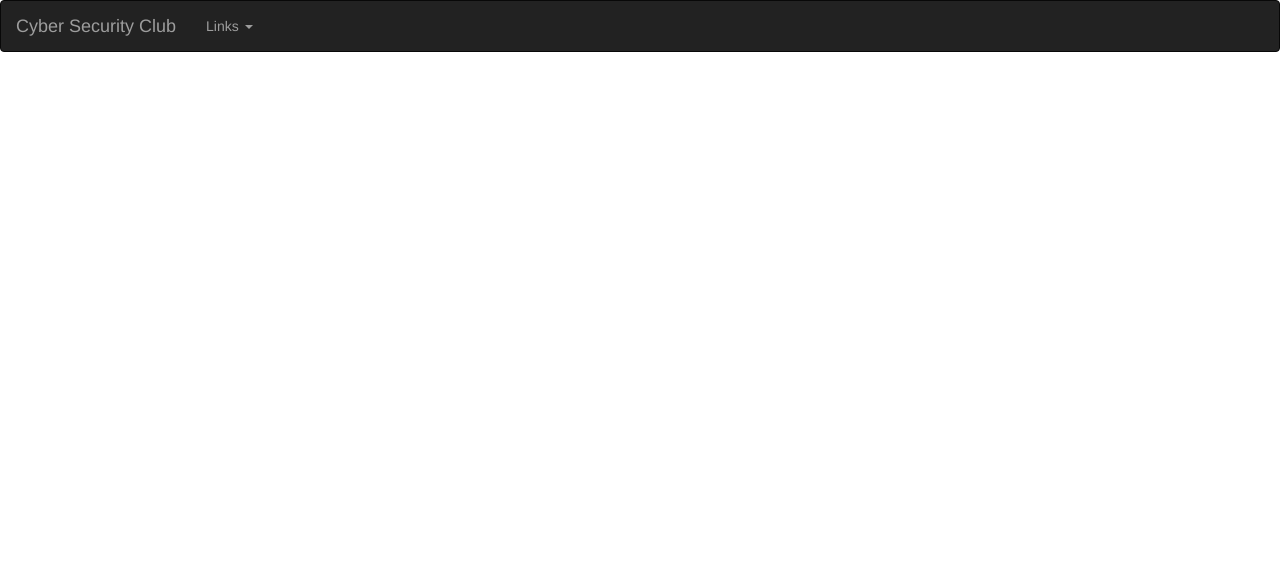
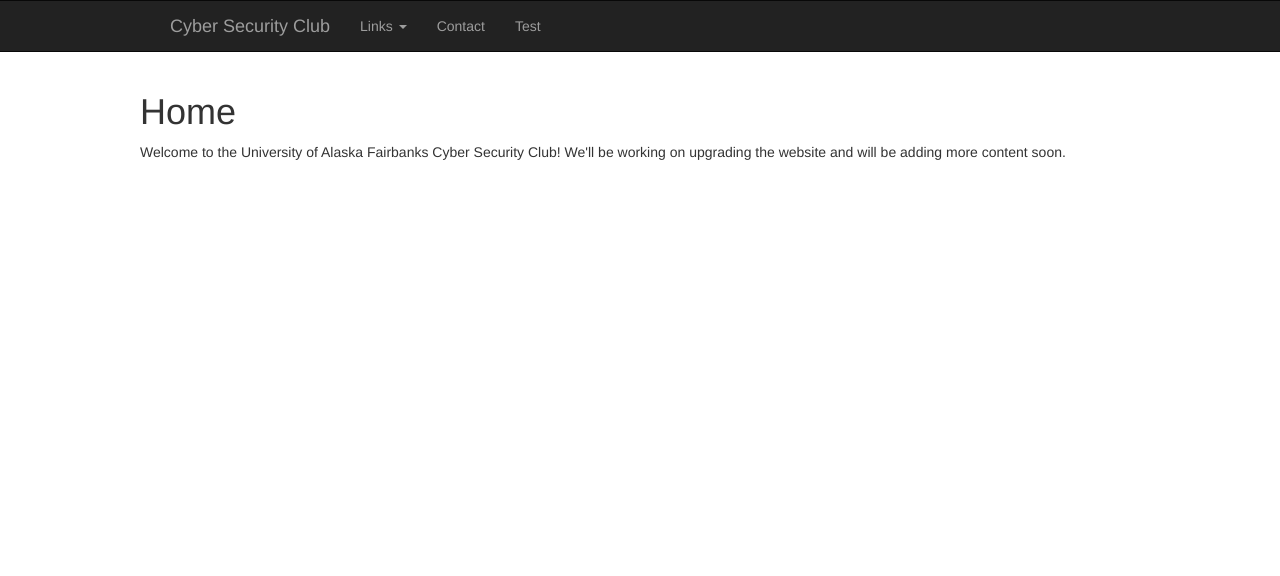
Before and after one commit to Askaholic/csc-web, a Flask app: page / in a window 1280 px wide. Shown: the top 576 px of the page. Run offline with Flask 2, Linux system fonts and the light colour scheme; some libraries are stand-ins or nearby versions.

Commit message:
Added test module, and fixed a bug in base template for rendering the navbar item

```diff
--- a/csc-flask/app/__init__.py
+++ b/csc-flask/app/__init__.py
@@ -8,4 +8,7 @@ from flask import Flask
 
 app = Flask(__name__.split('.')[0])
 
+from .test.controllers import mod as mod_test
+app.register_blueprint(mod_test)
+
 from . import controllers
--- a/csc-flask/app/controllers.py
+++ b/csc-flask/app/controllers.py
@@ -10,7 +10,7 @@ def index():
     mods = []
     for mod in app.iter_blueprints():
         mods.append({
-            "href": mod.get_navbar_href(),
-            "name": mod.get_navbar_name()
+            "nav_entry": mod.get_navbar_entry()
         })
-    return render_template("base.html", modules=mods)
+        print("Adding: {}".format(mod.get_navbar_entry()))
+    return render_template("index.html", modules=mods)
--- /dev/null
+++ b/csc-flask/app/static/style.css
@@ -0,0 +1,5 @@
+.centered-wrapper {
+  margin-left: auto;
+  margin-right: auto;
+  max-width: 1000px;
+}
--- a/csc-flask/app/templates/base.html
+++ b/csc-flask/app/templates/base.html
@@ -1,6 +1,7 @@
 <!DOCTYPE html>
 <html>
   <head>
+    <link rel="stylesheet" href="static/style.css">
     <link rel="stylesheet" href="https://maxcdn.bootstrapcdn.com/bootstrap/3.3.7/css/bootstrap.min.css">
     <script src="https://ajax.googleapis.com/ajax/libs/jquery/3.2.1/jquery.min.js"></script>
     <script src="https://maxcdn.bootstrapcdn.com/bootstrap/3.3.7/js/bootstrap.min.js"></script>
@@ -9,7 +10,10 @@
   </head>
   <body>
     {% block navbar %}
+    <div class="row">
+      <div class"col-sm-8">
         <nav class="navbar navbar-inverse">
+          <div class="centered-wrapper">
             <div class="container-fluid">
               <div class="navbar-head">
                 <a class="navbar-brand" href="{{ url_for('index') }}">Cyber Security Club</a>
@@ -28,16 +32,23 @@
                     <li><a href="https://twitter.com/uafcsc">Twitter</a></li>
                   </ul>
                 </li>
+                <li><a href="#">Contact</a></li>
                 {# Add any additional installed modules to the navbar #}
                 {% for mod in modules %}
-          <li><a href="{{ mod.href }}">{{ mod.name }}</a></li>
+                  {{ mod.nav_entry|safe }}
                 {% endfor %}
               <!-- End Navbar ul -->
               </ul>
             <!-- End container-fluid -->
             </div>
+          <!-- End centered-wrapper -->
+          </div>
         <!-- End Navbar-->
         </nav>
+      <!-- End col-sm-8 -->
+      </div>
+    <!-- End row -->
+    </div>
     {% endblock %}
     {# Content from child pages #}
     {% block body %}
--- /dev/null
+++ b/csc-flask/app/templates/index.html
@@ -0,0 +1,17 @@
+{% extends "base.html" %}
+{% block body %}
+<div class="centered-wrapper">
+  <h1>Home</h1>
+  <p>
+    Welcome to the University of Alaska Fairbanks Cyber Security Club!
+    We'll be working on upgrading the website and will be adding more content soon.
+  </p>
+  <div>
+    <div>
+      <iframe id="twitter-widget-0" scrolling="no" frameborder="0" allowtransparency="true" allowfullscreen="true" class="twitter-timeline twitter-timeline-rendered" style="position: static; visibility: visible; display: inline-block; width: 100%; height: 400px; padding: 0px; border: none; max-width: 100%; min-width: 180px; margin-top: 0px; margin-bottom: 0px; min-height: 200px;" data-widget-id="profile:UAFCSC" title="Twitter Timeline"></iframe>
+      <script async="" src="https://platform.twitter.com/widgets.js" charset="utf-8"></script>
+    </div>
+  </div>
+<!-- End centered-wrapper -->
+</div>
+{% endblock %}
```
Also changed, not shown: csc-flask/app/test/__init__.py (added, +5 -0 lines), csc-flask/app/test/controllers.py (added, +17 -0 lines). Lines whose indentation alone changed are shown as unchanged.
